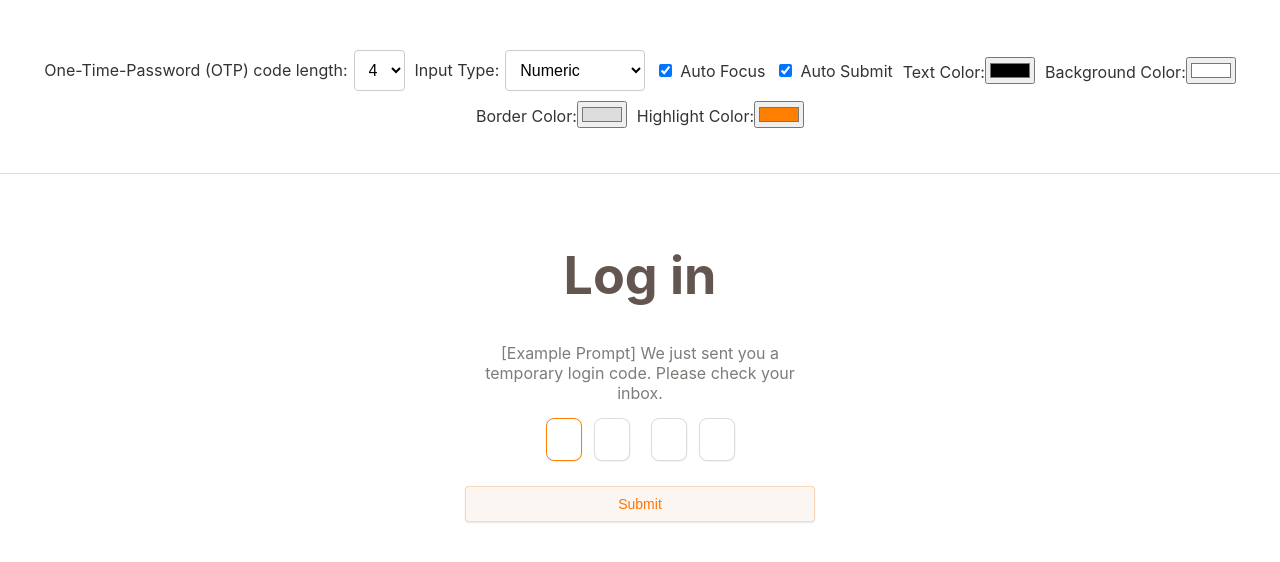
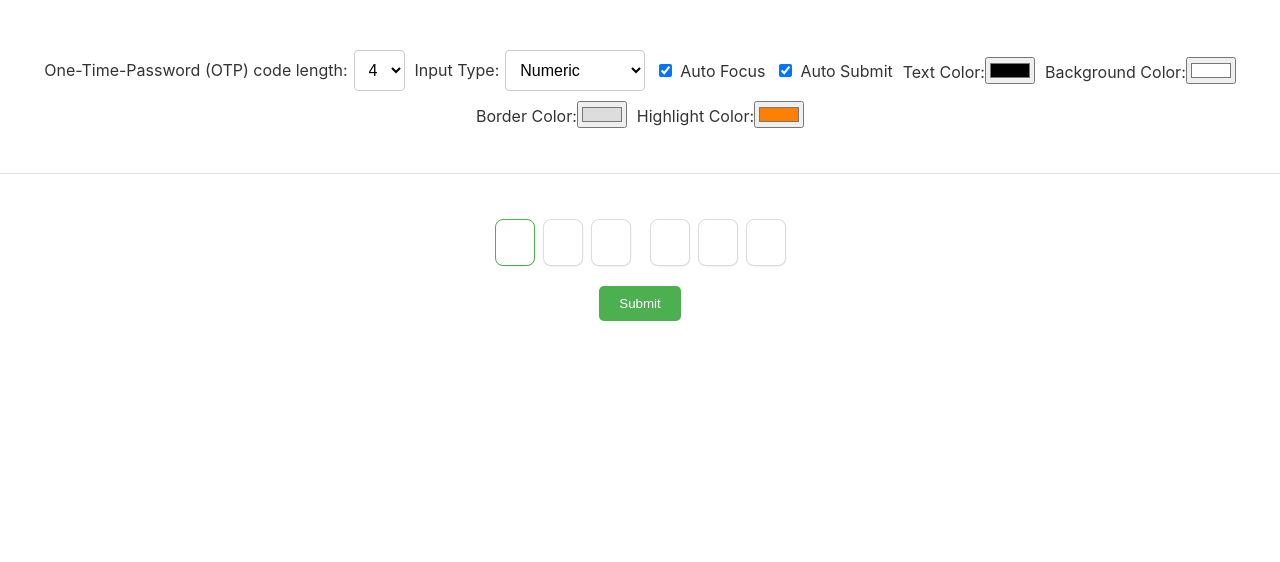
Before and after one commit to pprunty/formik-otp-input, a React (Create React App) app in the folder demo/: page / in a window 1280 px wide. Shown: the top 562 px of the page. Built offline with nearby package versions, Linux system fonts and the light colour scheme.

Commit message:
update README.md

```diff
--- a/demo/src/App.tsx
+++ b/demo/src/App.tsx
@@ -9,6 +9,7 @@ import {
 import {useFormik} from "formik";
 import OtpInput from './OtpInput';
 import styled from "styled-components";
+import OtpForm from "./Form";
 
 
 // OTP settings container
@@ -187,37 +188,7 @@ function App() {
             <AuthButtonSeparator/>
 
             <AuthFormContent>
-                <AuthFormTitle>Log in</AuthFormTitle>
-                <AuthForm onSubmit={formik.handleSubmit} key={formKey}>
-                    <>
-                        <OtpFormLabel htmlFor="otp">[Example Prompt] We just sent you a temporary login code. Please
-                            check your
-                            inbox.</OtpFormLabel>
-                        <OtpInput
-                            length={otpProps.length}
-                            autoFocus={otpProps.autoFocus}
-                            autoSubmit={otpProps.autoSubmit}
-                            inputType={otpProps.inputType}
-                            onBlur={formik.handleBlur}
-                            value={formik.values.otp}
-                            onChange={formik.handleChange}
-                            autoComplete="one-time-code"
-                            onFullFill={formik.handleSubmit} // Pass the submitForm function to OtpInput
-                            setFieldError={formik.setFieldError} // Pass setFieldError to OtpInput
-                            setFieldTouched={formik.setFieldTouched} // Pass this prop to OtpInput
-                            textColor={otpProps.textColor}
-                            backgroundColor={otpProps.backgroundColor}
-                            highlightColor={otpProps.highlightColor}
-                            borderColor={otpProps.borderColor}
-                        />
-                    </>
-                    {formik.touched.otp && formik.errors.otp && (
-                        <ErrorMessage>{formik.errors.otp}</ErrorMessage>
-                    )}
-                    <SubmitButton type={"submit"} >
-                        Submit
-                    </SubmitButton>
-                </AuthForm>
+                <OtpForm/>
             </AuthFormContent>
         </AuthFormContainer>
     );
--- /dev/null
+++ b/demo/src/Form.js
@@ -0,0 +1,96 @@
+import React from 'react';
+import { useFormik } from 'formik';
+import * as Yup from 'yup';
+import OtpInput from './OtpInput';
+import {OtpFormLabel} from "./AuthFormStyles"; // Assuming OtpInput is in the same directory
+
+const YOUR_OTP_LENGTH = 6; // Replace this with the length of your OTP
+
+// Validation schema
+// const validationSchema = Yup.object({
+//     otp: Yup.string()
+//         .required('OTP is required')
+//         .length(YOUR_OTP_LENGTH, `OTP must be exactly ${YOUR_OTP_LENGTH} characters long`),
+//     // ... validation for other fields
+// });
+
+// CSS Styles
+const formStyle = {
+    display: 'flex',
+    flexDirection: 'column',
+    alignItems: 'center',
+    padding: '20px',
+};
+
+const fieldStyle = {
+    margin: '10px 0',
+};
+
+const errorTextStyle = {
+    marginTop: '15px',
+    fontSize: '14px',
+    color: '#ff6b6b',
+    marginBottom: '10px',
+};
+
+const submitButtonStyle = {
+    padding: '10px 20px',
+    backgroundColor: '#4caf50',
+    color: 'white',
+    border: 'none',
+    borderRadius: '5px',
+    cursor: 'pointer',
+    marginTop: '20px', // Added top margin
+
+    ':hover': {
+        backgroundColor: '#45a049',
+    },
+};
+
+// Form component
+const OtpForm = () => {
+    const formik = useFormik({
+        initialValues: {
+            otp: '',
+            // ... other form fields
+        },
+        onSubmit: (values) => {
+            console.log('Form data:', values);
+            window.alert("Submitted");
+            // Perform submission actions
+        },
+    });
+
+    return (
+        <form style={formStyle} onSubmit={formik.handleSubmit}>
+            {/*<OtpFormLabel htmlFor="otp">[Example Prompt] We just sent you a temporary login code. Please*/}
+            {/*    check your*/}
+            {/*    inbox.</OtpFormLabel>*/}
+            <OtpInput
+                length={YOUR_OTP_LENGTH}
+                value={formik.values.otp}
+                inputType={"numeric"}    // options are numeric, alphabetic or alphanumeric
+                autoFocus={true}    // Default is true. Will auto-focus first digit if true
+                autoSubmit={true}    // Default is true. Will auto-submit form onFullFill
+                onBlur={formik.handleBlur}   // Formik handler, used to handle onBlur events
+                onChange={formik.handleChange}   // Formik handler, used to handle change events
+                onFullFill={formik.handleSubmit}     // Formik handler, used to handle autoSubmit
+                setFieldError={formik.setFieldError}     // Formik handler, used to handle error rendering
+                setFieldTouched={formik.setFieldTouched}
+                // ... other props you need to pass
+                highlightColor={'#4caf50'}
+                // textColor={'#FFFFFF'}
+                // backgroundColor={'#FFFFFF'}
+                // borderColor={'#FFFFFF'}
+                // ... other input props
+            />
+            {formik.errors.otp && formik.touched.otp && (
+                <div style={errorTextStyle}>{formik.errors.otp}</div>
+            )}
+
+            <button type="submit" style={submitButtonStyle} >Submit</button>
+        </form>
+    );
+};
+
+export default OtpForm;
--- a/demo/src/OtpInput.tsx
+++ b/demo/src/OtpInput.tsx
@@ -60,7 +60,7 @@ interface OtpInputProps {
 const Container = styled.div`
   display: flex;
   justify-content: center;
-  max-width: inherit;
+  max-width: 90%;
   //align-items: center; // Optional, for vertical centering
   // Additional style for space between third and fourth input
   .extra-space {
@@ -90,13 +90,13 @@ interface InputProps extends React.InputHTMLAttributes<HTMLInputElement> {
 }
 
 const Input = styled.input<InputProps>`
-  width: 30px; // Larger width for easier tapping
-  height: 39px; // Larger height for visibility
-  margin: 0 6px; // Space between input boxes
+  width: 34px; // Larger width for easier tapping
+  height: 43px; // Larger height for visibility
+  margin: 0 4px; // Space between input boxes
   text-align: center;
   font-size: 20px;
   font-family: Monospaced, monospace;
-  border: 1.3px solid ${props => (props.borderColor || '#DDDDDD')};
+  border: 1.5px solid ${props => (props.borderColor || '#DDDDDD')};
   border-radius: 8px; // Rounded corners
   //caret-color: blue; // Visible caret color
   //caret-color: transparent;
@@ -157,7 +157,6 @@ const OtpInput: React.FC<OtpInputProps> = ({
         const [localOtp, setLocalOtp] = useState<string[]>(new Array(length).fill(''));
         const inputRefs = useRef<(HTMLInputElement | null)[]>(new Array(length).fill(null));
         const [hasUserStartedTyping, setHasUserStartedTyping] = useState<boolean>(false);
-        const [hasAutoSubmitted, setHasAutoSubmitted] = useState<boolean>(false);
 
         // Custom hook for OTP validation
         useEffect(() => {
@@ -180,6 +179,15 @@ const OtpInput: React.FC<OtpInputProps> = ({
             // event.target.select();
         };
 
+        const resetOtp = () => {
+            setLocalOtp(new Array(length).fill(''));
+            if (inputRefs.current[0]) {
+                inputRefs.current[0].focus();
+                setFieldTouched("otp", true);
+            }
+            // If you have any additional states related to OTP validation, reset them here
+        };
+
         const handleChange = (event: React.ChangeEvent<HTMLInputElement>, index: number) => {
             if (!hasUserStartedTyping) {
                 setHasUserStartedTyping(true);
@@ -188,11 +196,16 @@ const OtpInput: React.FC<OtpInputProps> = ({
 
             const newValue = event.target.value.slice(-1); // Take the last character
             const newOtp = [...localOtp];
+            console.log(`comparing current value = ${newOtp[index]} and new value = ${newValue}`)
             newOtp[index] = newValue;
 
             // Update state with the new OTP value
             setLocalOtp(newOtp);
 
+            const isOtpComplete = newOtp.every(val => val.length === 1);
+
+            if (isOtpComplete) {
+                // Manually update Formik values
                 onChange({
                     target: {
                         name: "otp",
@@ -200,18 +213,20 @@ const OtpInput: React.FC<OtpInputProps> = ({
                     }
                 } as React.ChangeEvent<HTMLInputElement>);
 
+                if (autoSubmit) {
+                    onFullFill();
+                    resetOtp()
+                }
+            }
+
             // Move focus or handle auto-submit
             if (newValue.length === 1 && isValidInput(newValue, inputType)) {
+                setFieldError("otp", undefined); // Clear any previous error
                 if (index < length - 1) {
                     // Move focus to the next field if not the last one
                     inputRefs.current[index + 1]?.focus();
-                } else {
-                    // Check if all fields are filled out and handle auto-submit
-                    const isOtpComplete = newOtp.every(val => val.length === 1);
-                    if (autoSubmit && isOtpComplete && !hasAutoSubmitted) {
-                        onFullFill();
-                        setHasAutoSubmitted(true);
-                    }
+                    // todo: only do this on desktop but fix same character not update issue
+                    // inputRefs.current[index + 1]?.select();
                 }
             }
         };
@@ -239,6 +254,8 @@ const OtpInput: React.FC<OtpInputProps> = ({
             } else if (e.key === "ArrowLeft" && index > 0) {
                 e.preventDefault()
                 inputRefs.current[index - 1]?.focus();
+                // todo: only do this on desktop but fix same character not update issue
+                // inputRefs.current[index - 1]?.select();
             } else if (e.key === "ArrowRight" && index < length - 1) {
                 e.preventDefault()
                 inputRefs.current[index + 1]?.focus();
@@ -267,7 +284,7 @@ const OtpInput: React.FC<OtpInputProps> = ({
                 case 'alphabetic':
                     return 'text';
                 case 'numeric':
-                    return 'number';
+                    return 'tel';
                 default:
                     return 'text';
             }
@@ -302,6 +319,9 @@ const OtpInput: React.FC<OtpInputProps> = ({
                             backgroundColor={backgroundColor}
                             highlightColor={highlightColor}
                             borderColor={borderColor}
+                            // style={{
+                            //     'backgroundColor': '#ffc300'
+                            // }}
                         />
                         {isEvenLength && index === midpointIndex && <div className="spacer"></div>}
                     </>
--- a/package.json
+++ b/package.json
@@ -1,6 +1,6 @@
 {
   "name": "formik-otp-input",
-  "version": "0.1.0",
+  "version": "0.1.1-alpha",
   "description": "A React component for one-time-password.",
   "main": "lib/index.js",
   "module": "lib/index.esm.js",
```
Also changed, not shown: 1 other file (tests, documents, lock files or other folders). Lines whose indentation alone changed are shown as unchanged.
